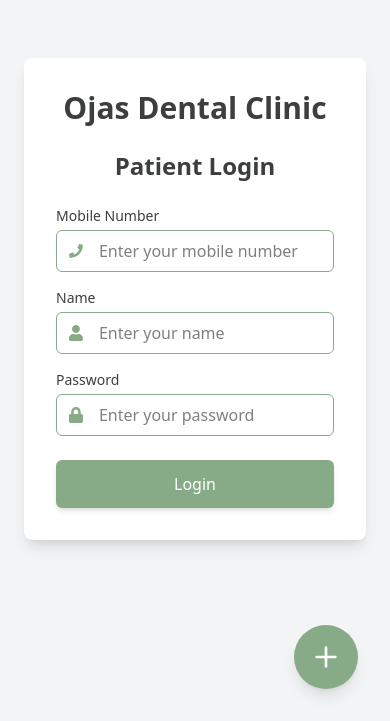
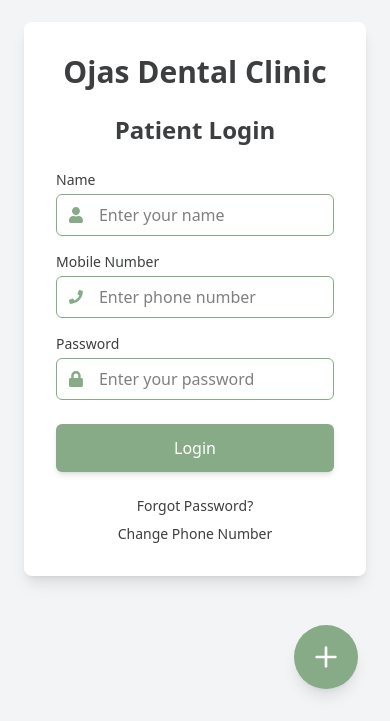
Before and after one commit to tejashriiii/dentistFrontend, a React (Vite) app: page /login in a window 390 px wide. Shown: the part 123-844 px from the top of the page. Built offline with nearby package versions, Linux system fonts and the light colour scheme.

Commit message:
add forget password and chnage phone number

```diff
--- a/src/pages/CredentialsForm.jsx
+++ b/src/pages/CredentialsForm.jsx
@@ -11,31 +11,51 @@ const CredentialsForm = ({ formAction }) => {
     mobileNumber: "",
     password: "",
     name: "",
+    newPhoneNumber: "",
   });
   const [isSubmitting, setIsSubmitting] = useState(false);
+  const [currentForm, setCurrentForm] = useState("main"); // 'main', 'forgot', 'changePhone'
 
   const handleChange = (e) => {
     const { name, value } = e.target;
     setFormData({ ...formData, [name]: value });
   };
 
-  const capitalizeFirstLetter = (val) => {
-    return String(val).charAt(0).toUpperCase() + String(val).slice(1);
-  };
+  const capitalizeFirstLetter = (val) =>
+    String(val).charAt(0).toUpperCase() + String(val).slice(1);
 
   const handleSubmit = async (e) => {
     e.preventDefault();
     setIsSubmitting(true);
 
-    const dataToSend = {
+    let endpoint = "";
+    let dataToSend = {};
+
+    if (currentForm === "main") {
+      endpoint = `auth/${formAction}/`;
+      dataToSend = {
         phonenumber: formData.mobileNumber,
         password: formData.password,
         name: formData.name,
       };
+    } else if (currentForm === "forgot") {
+      endpoint = `auth/reset-password/`;
+      dataToSend = {
+        name: formData.name,
+        phonenumber: formData.mobileNumber,
+      };
+    } else if (currentForm === "changePhone") {
+      endpoint = `auth/change-phone/`;
+      dataToSend = {
+        name: formData.name,
+        old_phonenumber: formData.mobileNumber,
+        new_phonenumber: formData.newPhoneNumber,
+      };
+    }
 
     try {
       const response = await fetch(
-        `${import.meta.env.VITE_API_URL}/auth/${formAction}/`,
+        `${import.meta.env.VITE_API_URL}/${endpoint}`,
         {
           method: "POST",
           headers: {
@@ -43,41 +63,47 @@ const CredentialsForm = ({ formAction }) => {
             Accept: "application/json",
           },
           body: JSON.stringify(dataToSend),
-        },
+        }
       );
 
+      const responseData = await response.json();
+
       if (!response.ok) {
-        const errorData = await response.json();
-        toast.error(errorData.error || "Something went wrong!");
+        toast.error(responseData.error || "Something went wrong!");
       } else {
-        const responseData = await response.json();
-        if (formAction === "login") {
+        if (currentForm === "main") {
           const token = responseData.token;
           sessionStorage.setItem("jwt", token);
           window.dispatchEvent(new Event("roleChanged"));
-
-          const userRole = getUserRole();
           toast.success("Login successful! Redirecting...");
 
-          // Clear form data
-          setFormData({ mobileNumber: "", password: "", name: "" });
-
-          // Redirect based on role with a 1.5-second delay
           setTimeout(() => {
-            if (userRole === 'dentist') {
-              navigate('/doctordashboard');
-            } else if (userRole === 'admin') {
-              navigate('/admindashboard');
-            } else if (userRole === 'patient') {
-              navigate('/patientdashboard');
+            const userRole = getUserRole();
+            if (userRole === "dentist") {
+              navigate("/doctordashboard");
+            } else if (userRole === "admin") {
+              navigate("/admindashboard");
+            } else if (userRole === "patient") {
+              navigate("/patientdashboard");
             } else {
-              navigate('/');
+              navigate("/");
             }
           }, 1500);
         } else {
-          toast.success("Registration successful!");
-          setFormData({ mobileNumber: "", password: "", name: "" });
+          toast.success(
+            currentForm === "forgot"
+              ? "Password reset link sent!"
+              : "Phone number updated!"
+          );
+          setCurrentForm("main");
         }
+
+        setFormData({
+          mobileNumber: "",
+          password: "",
+          name: "",
+          newPhoneNumber: "",
+        });
       }
     } catch (error) {
       toast.error("Network error! Please try again.");
@@ -89,7 +115,6 @@ const CredentialsForm = ({ formAction }) => {
   return (
     <div className="min-h-screen flex items-center justify-center bg-gray-100 p-6">
       <div className="max-w-md w-full bg-white rounded-lg shadow-lg p-8">
-        {/* Branding Section */}
         <div className="text-center mb-6">
           <h1 className="text-3xl font-bold text-[var(--txt)]">
             Ojas Dental Clinic
@@ -97,46 +122,22 @@ const CredentialsForm = ({ formAction }) => {
         </div>
 
         <h2 className="text-2xl font-bold text-[var(--txt)] mb-6 text-center">
-          Patient {capitalizeFirstLetter(formAction)}
+          {currentForm === "forgot"
+            ? "Forgot Password"
+            : currentForm === "changePhone"
+            ? "Change Phone Number"
+            : `Patient ${capitalizeFirstLetter(formAction)}`}
         </h2>
 
         <form onSubmit={handleSubmit}>
-          {/* Mobile Number Field with Icon */}
+          {/* Name Field */}
           <div className="mb-4">
-            <label
-              htmlFor="mobileNumber"
-              className="block text-sm font-medium text-[var(--txt)]"
-            >
-              Mobile Number
-            </label>
-            <div className="flex items-center border border-[var(--darkgreen)] rounded-md mt-1 focus-within:ring-2 focus-within:ring-[var(--lightgreen)]">
-              <FaPhone className="text-[var(--darkgreen)] ml-3 mr-2" />
-              <input
-                id="mobileNumber"
-                type="number"
-                name="mobileNumber"
-                value={formData.mobileNumber}
-                onChange={handleChange}
-                required
-                placeholder="Enter your mobile number"
-                className="block w-full p-2 border-none focus:outline-none"
-                maxLength={10}
-              />
-            </div>
-          </div>
-
-          {/* Name Field with Icon */}
-          <div className="mb-4">
-            <label
-              htmlFor="name"
-              className="block text-sm font-medium text-[var(--txt)]"
-            >
+            <label className="block text-sm font-medium text-[var(--txt)]">
               Name
             </label>
             <div className="flex items-center border border-[var(--darkgreen)] rounded-md mt-1 focus-within:ring-2 focus-within:ring-[var(--lightgreen)]">
               <FaUser className="text-[var(--darkgreen)] ml-3 mr-2" />
               <input
-                id="name"
                 type="text"
                 name="name"
                 value={formData.name}
@@ -148,18 +149,57 @@ const CredentialsForm = ({ formAction }) => {
             </div>
           </div>
 
-          {/* Password Field with Icon */}
+          {/* Old Phone Field */}
+          <div className="mb-4">
+            <label className="block text-sm font-medium text-[var(--txt)]">
+              {currentForm === "changePhone"
+                ? "Old Phone Number"
+                : "Mobile Number"}
+            </label>
+            <div className="flex items-center border border-[var(--darkgreen)] rounded-md mt-1 focus-within:ring-2 focus-within:ring-[var(--lightgreen)]">
+              <FaPhone className="text-[var(--darkgreen)] ml-3 mr-2" />
+              <input
+                type="number"
+                name="mobileNumber"
+                value={formData.mobileNumber}
+                onChange={handleChange}
+                required
+                placeholder="Enter phone number"
+                className="block w-full p-2 border-none focus:outline-none"
+              />
+            </div>
+          </div>
+
+          {/* New Phone Field (only for phone change) */}
+          {currentForm === "changePhone" && (
+            <div className="mb-4">
+              <label className="block text-sm font-medium text-[var(--txt)]">
+                New Phone Number
+              </label>
+              <div className="flex items-center border border-[var(--darkgreen)] rounded-md mt-1 focus-within:ring-2 focus-within:ring-[var(--lightgreen)]">
+                <FaPhone className="text-[var(--darkgreen)] ml-3 mr-2" />
+                <input
+                  type="number"
+                  name="newPhoneNumber"
+                  value={formData.newPhoneNumber}
+                  onChange={handleChange}
+                  required
+                  placeholder="Enter new phone number"
+                  className="block w-full p-2 border-none focus:outline-none"
+                />
+              </div>
+            </div>
+          )}
+
+          {/* Password (only for login) */}
+          {currentForm === "main" && (
             <div className="mb-6">
-            <label
-              htmlFor="password"
-              className="block text-sm font-medium text-[var(--txt)]"
-            >
+              <label className="block text-sm font-medium text-[var(--txt)]">
                 Password
               </label>
               <div className="flex items-center border border-[var(--darkgreen)] rounded-md mt-1 focus-within:ring-2 focus-within:ring-[var(--lightgreen)]">
                 <FaLock className="text-[var(--darkgreen)] ml-3 mr-2" />
                 <input
-                id="password"
                   type="password"
                   name="password"
                   value={formData.password}
@@ -170,8 +210,8 @@ const CredentialsForm = ({ formAction }) => {
                 />
               </div>
             </div>
+          )}
 
-          {/* Submit Button */}
           <button
             type="submit"
             disabled={isSubmitting}
@@ -181,9 +221,43 @@ const CredentialsForm = ({ formAction }) => {
                 : "hover:cursor-pointer"
             }`}
           >
-            {isSubmitting ? "Submitting..." : capitalizeFirstLetter(formAction)}
+            {isSubmitting
+              ? "Submitting..."
+              : currentForm === "main"
+              ? capitalizeFirstLetter(formAction)
+              : "Submit"}
           </button>
         </form>
+
+        {/* Switch Form Links */}
+        {formAction === "login" && (
+          <div className="mt-6 text-center space-y-2">
+            {currentForm !== "main" && (
+              <button
+                onClick={() => setCurrentForm("main")}
+                className="text-sm text-[var(--txt)] hover:underline"
+              >
+                Back to Login
+              </button>
+            )}
+            {currentForm === "main" && (
+              <>
+                <button
+                  onClick={() => setCurrentForm("forgot")}
+                  className="block w-full text-sm text-[var(--txt)] hover:underline"
+                >
+                  Forgot Password?
+                </button>
+                <button
+                  onClick={() => setCurrentForm("changePhone")}
+                  className="block w-full text-sm text-[var(--txt)] hover:underline"
+                >
+                  Change Phone Number
+                </button>
+              </>
+            )}
+          </div>
+        )}
       </div>
     </div>
   );
```
Lines whose indentation alone changed are shown as unchanged.
